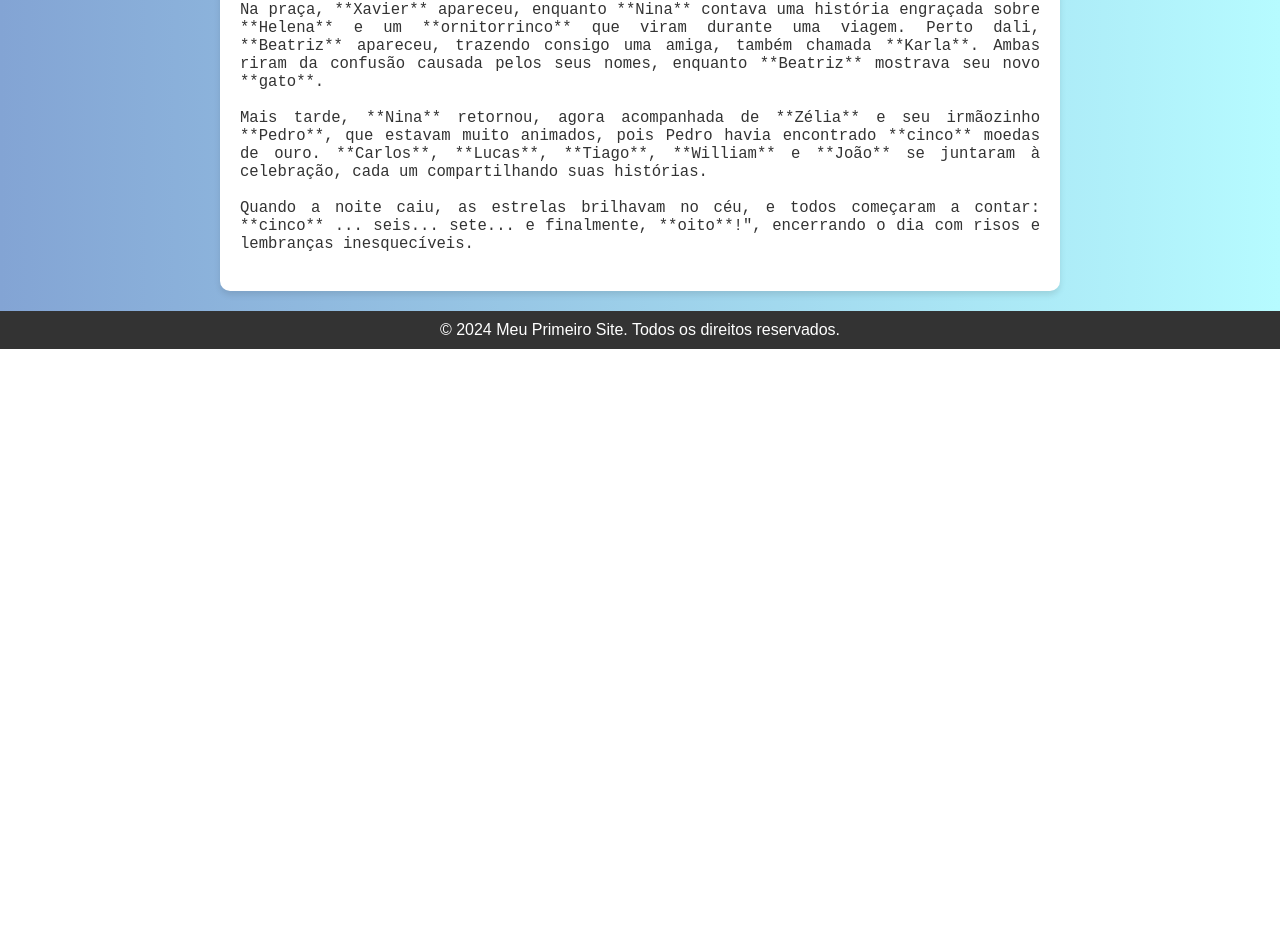
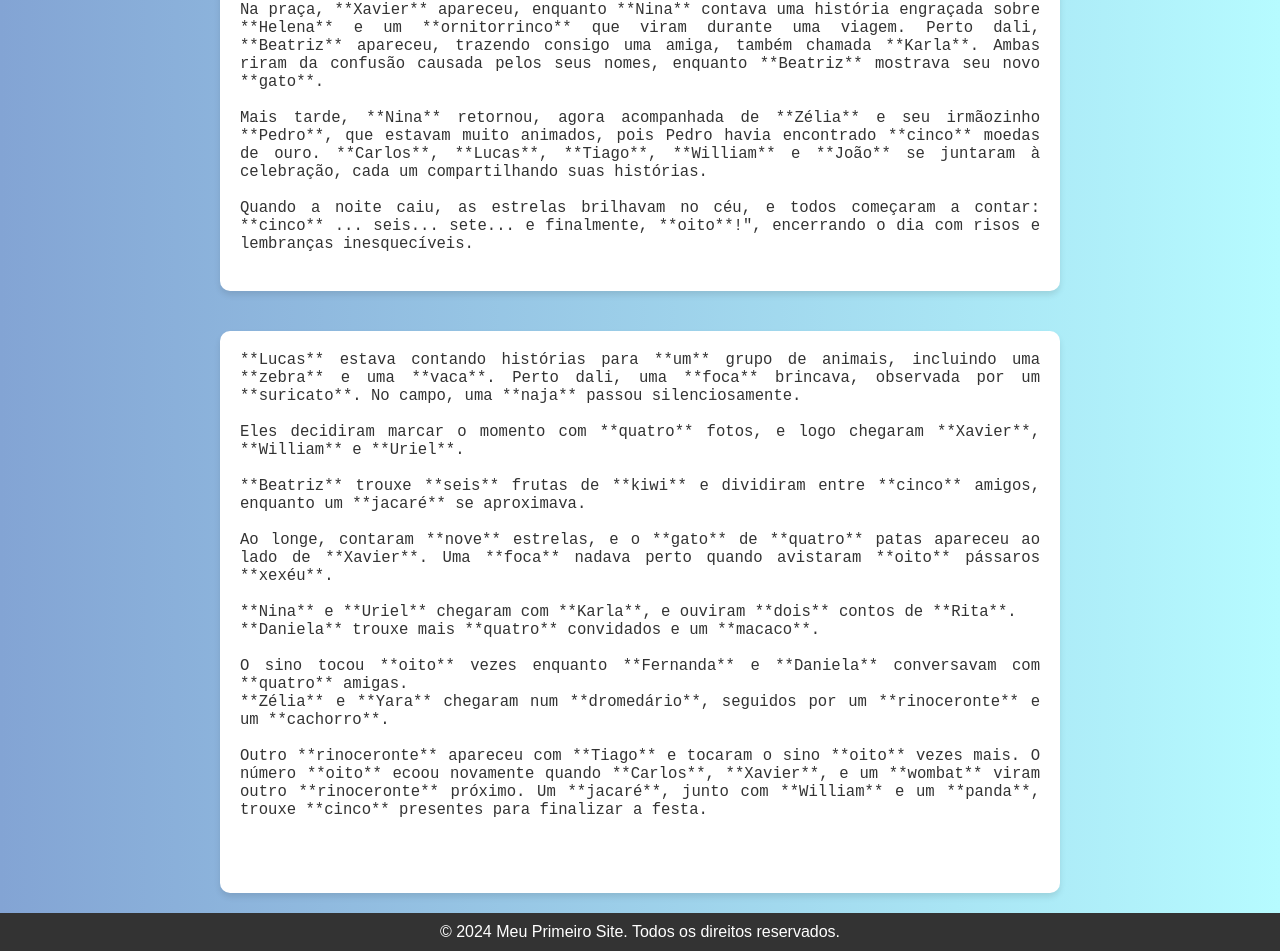
Before and after one commit to gilte/Pw, a plain HTML site: page Index.html in a window 1280 px wide. Shown: the part 764-1715 px from the top of the page. Before the commit the page ends 1113 px from the top, so only its background shows below. Drawn offline with Linux system fonts and the light colour scheme.

Commit message:
Add files via upload

```diff
--- a/Index.html
+++ b/Index.html
@@ -70,6 +70,26 @@ Mais tarde, **Nina** retornou, agora acompanhada de **Zélia** e seu irmãozinho
 Quando a noite caiu, as estrelas brilhavam no céu, e todos começaram a contar: **cinco** ... seis... sete... e finalmente, **oito**!", encerrando o dia com risos e lembranças inesquecíveis.
 
 </pre>
+<pre>
+**Lucas** estava contando histórias para **um** grupo de animais, incluindo uma **zebra** e uma **vaca**. Perto dali, uma **foca** brincava, observada por um **suricato**. No campo, uma **naja** passou silenciosamente.
+
+Eles decidiram marcar o momento com **quatro** fotos, e logo chegaram **Xavier**, **William** e **Uriel**.
+
+**Beatriz** trouxe **seis** frutas de **kiwi** e dividiram entre **cinco** amigos, enquanto um **jacaré** se aproximava.
+
+Ao longe, contaram **nove** estrelas, e o **gato** de **quatro** patas apareceu ao lado de **Xavier**. Uma **foca** nadava perto quando avistaram **oito** pássaros **xexéu**.
+
+**Nina** e **Uriel** chegaram com **Karla**, e ouviram **dois** contos de **Rita**.
+**Daniela** trouxe mais **quatro** convidados e um **macaco**.
+
+O sino tocou **oito** vezes enquanto **Fernanda** e **Daniela** conversavam com **quatro** amigas.
+**Zélia** e **Yara** chegaram num **dromedário**, seguidos por um **rinoceronte** e um **cachorro**.
+
+Outro **rinoceronte** apareceu com **Tiago** e tocaram o sino **oito** vezes mais. O número **oito** ecoou novamente quando **Carlos**, **Xavier**, e um **wombat** viram outro **rinoceronte** próximo. Um **jacaré**, junto com **William** e um **panda**, trouxe **cinco** presentes para finalizar a festa.
+
+
+
+</pre>
 
     <footer>
         &copy; 2024 Meu Primeiro Site. Todos os direitos reservados.
```
